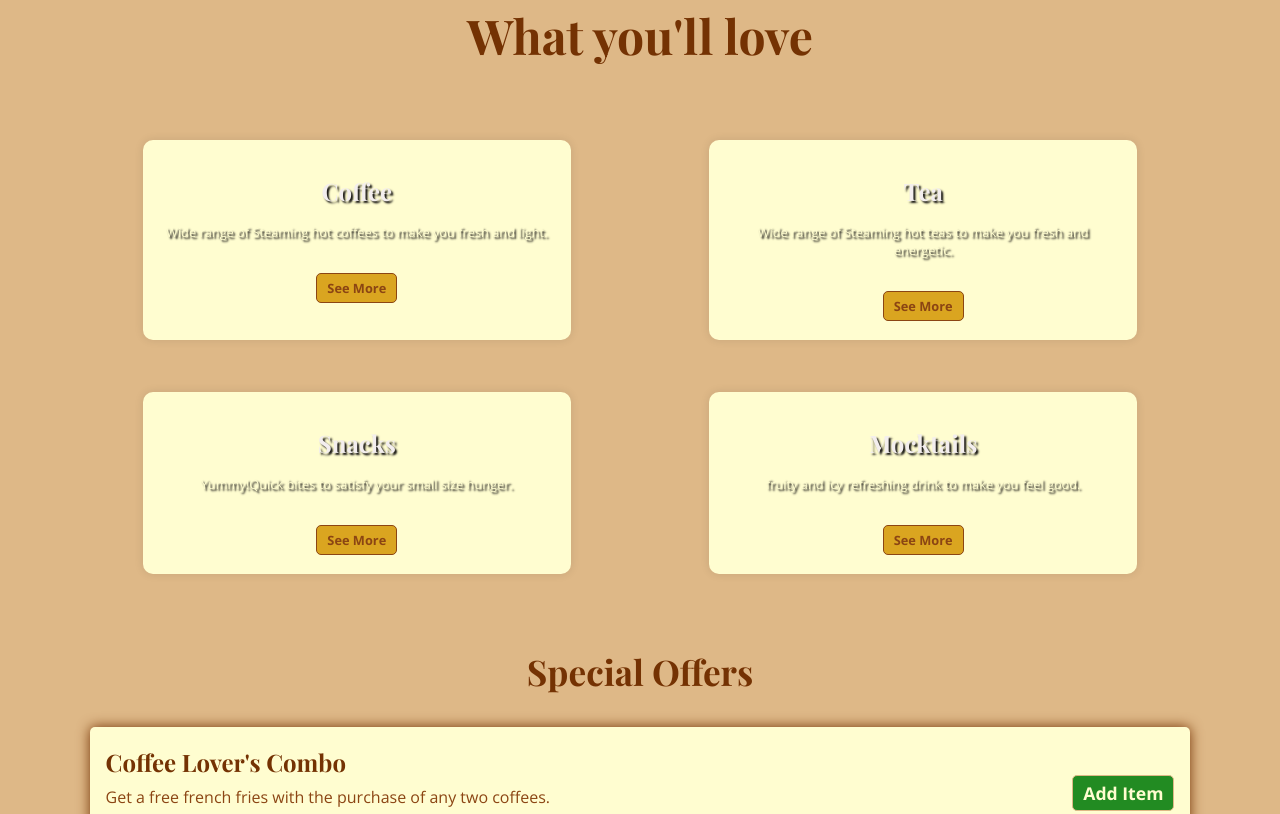
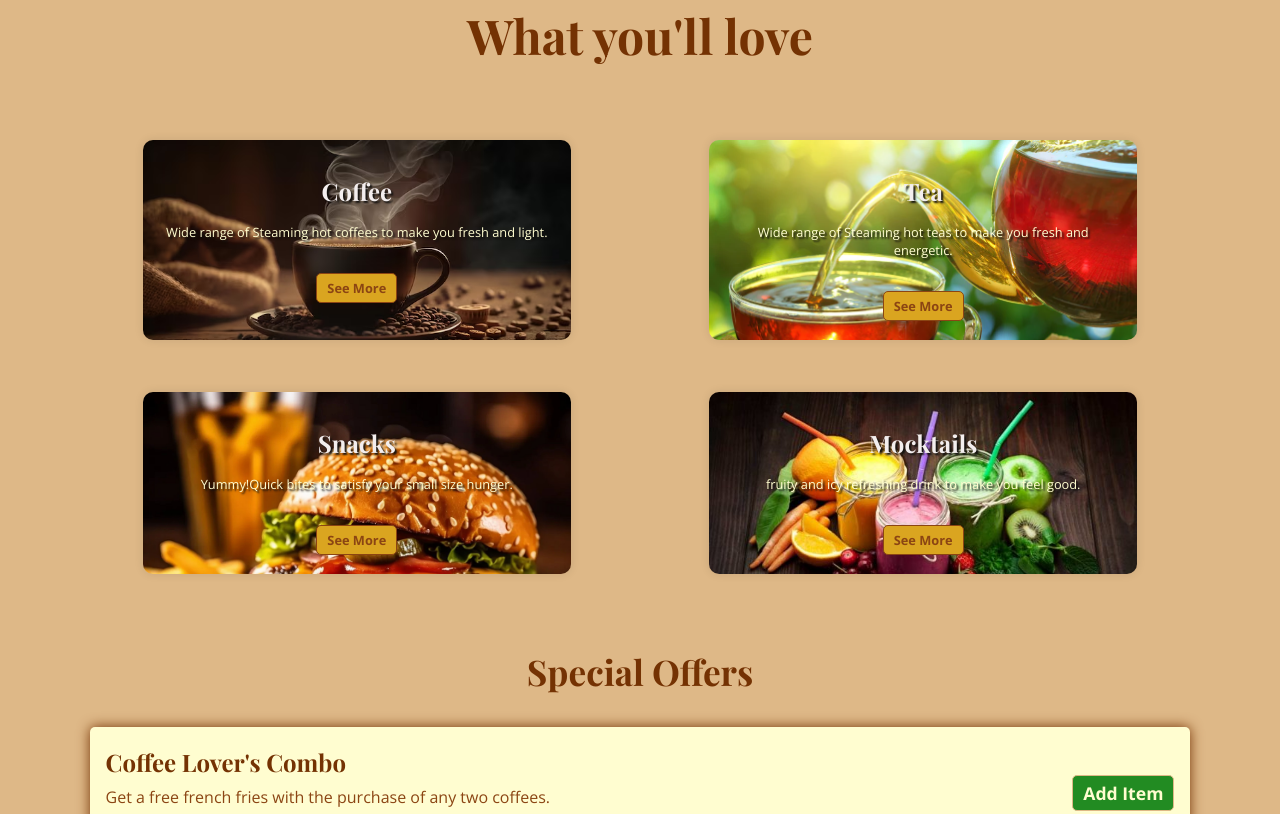
Before and after one commit to I-m-Sushmita/CODSOFT-Task2-landing_page, a plain HTML site: page index.html in a window 1280 px wide. Shown: the part 1331-2145 px from the top of the page. Drawn offline with nearby package versions, Linux system fonts and the light colour scheme; a web font is replaced by a local one.

Commit message:
Update styles.css

```diff
--- a/styles.css
+++ b/styles.css
@@ -111,7 +111,7 @@ section{
 
 /* HOME SECTION CSS */
 .home{
-   background-image: url("/images/home-back.gif");
+   background-image: url("./home-back.gif");
     background-repeat: no-repeat;
     background-size: cover;
 background-position: center;
@@ -202,22 +202,22 @@ color:var(--cream);
     text-align: center;
 }
 .menu-item1{
-  background-image: url(/images/coffee-menu.avif);
+  background-image: url(./coffee-menu.avif);
   background-repeat: no-repeat;
   background-size: cover;
 }
 .menu-item2{
-  background-image: url(/images/tea.webp);
+  background-image: url(./tea.webp);
   background-repeat: no-repeat;
   background-size: cover;
 }
 .menu-item3{
-  background-image: url(/images/snacks.jpg);
+  background-image: url(./snacks.jpg);
   background-repeat: no-repeat;
   background-size: cover;
 }
 .menu-item4{
-  background-image: url(/images/smoothie.jpg);
+  background-image: url(./smoothie.jpg);
   background-repeat: no-repeat;
   background-size: cover;
 }
@@ -300,7 +300,7 @@ text-shadow: 2px 2px 2px #12100e;
     padding: 20px 0;
     text-align: center;
     animation: fadeIn 2s ease-in;
-    background-image: url("/images/contact-img.avif");
+    background-image: url("./contact-img.avif");
     background-repeat: no-repeat;
     background-size: cover;
   }
```
